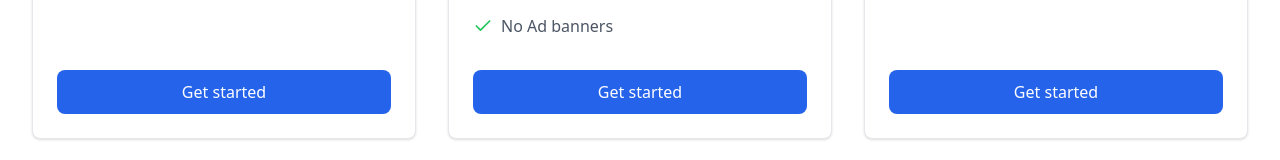
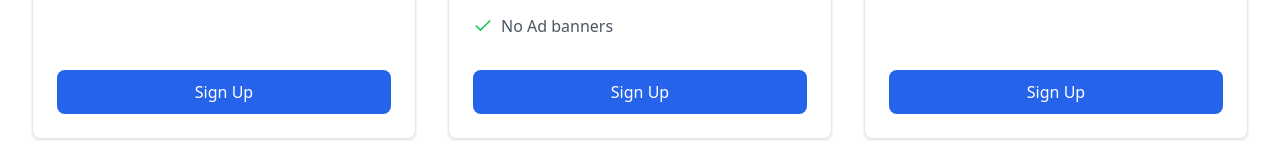
Before and after one commit to godesign27/player-hub-marketing-site, a React (Vite) app: page /get-started in a window 1280 px wide. Shown: the part 792-952 px from the top of the page. Built offline with nearby package versions, Linux system fonts and the light colour scheme.

Commit message:
Change button text to "Sign Up"
Updated the button text from "Get Started" to "Sign Up" for all cards in the Get Started page.
[skip gpt_engineer]

```diff
--- a/src/pages/GetStarted.tsx
+++ b/src/pages/GetStarted.tsx
@@ -47,7 +47,7 @@ const GetStarted = () => {
               </ul>
             </div>
             <button className="w-full bg-blue-600 text-white py-2.5 px-4 rounded-lg hover:bg-blue-700 transition-colors mt-auto">
-              Get started
+              Sign Up
             </button>
           </div>
 
@@ -85,7 +85,7 @@ const GetStarted = () => {
               </ul>
             </div>
             <button className="w-full bg-blue-600 text-white py-2.5 px-4 rounded-lg hover:bg-blue-700 transition-colors mt-auto">
-              Get started
+              Sign Up
             </button>
           </div>
 
@@ -117,7 +117,7 @@ const GetStarted = () => {
               </ul>
             </div>
             <button className="w-full bg-blue-600 text-white py-2.5 px-4 rounded-lg hover:bg-blue-700 transition-colors mt-auto">
-              Get started
+              Sign Up
             </button>
           </div>
         </div>
```
